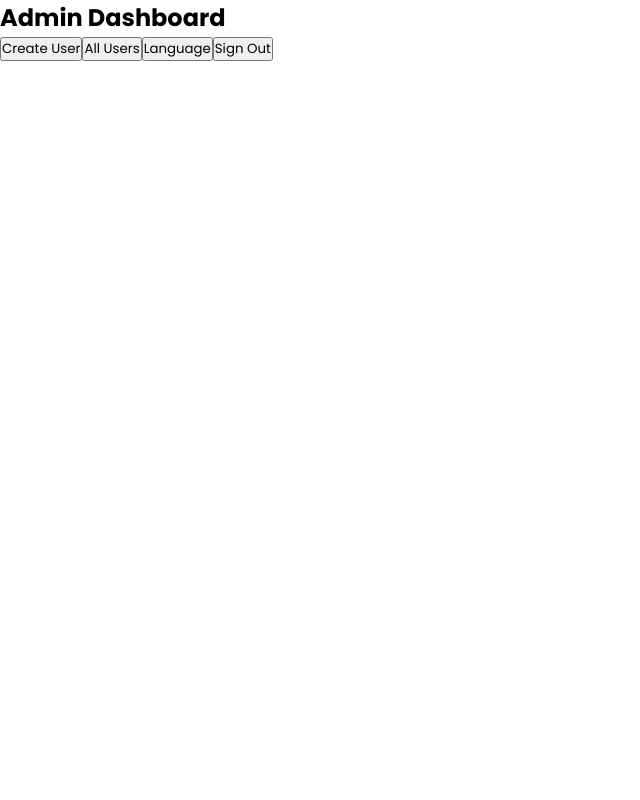
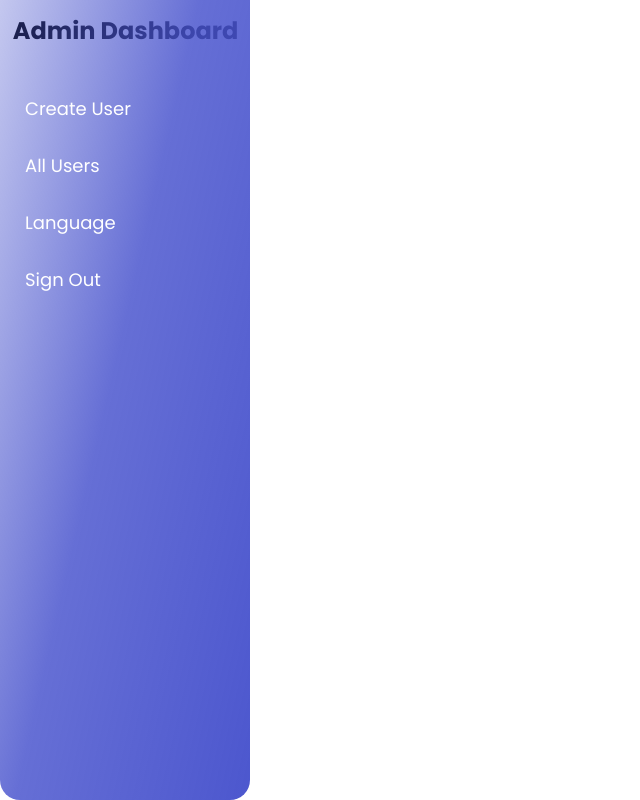
Before and after one commit to JoyaAbj/E-learning-Frontend, a React (Create React App) app: page /admin in a window 1280 px wide. Shown: the whole page, without its empty margins (0-640 px from the left). Built offline with nearby package versions, Linux system fonts and the light colour scheme.

Commit message:
Done with admin Sidebar

```diff
--- a/src/CSS/AdminDashboard.css
+++ b/src/CSS/AdminDashboard.css
@@ -16,10 +16,10 @@
 .create-user {
     border-radius: 20px;
     background: rgba(72, 83, 205, 0.54);
-    width: 90%;
+    width: 70%;
     height: 250px;
     padding: 1%;
-    margin: 2% 5%;
+    margin-left: 24%;
 }
 
 .create-user-title {
@@ -27,9 +27,6 @@
     text-align: left;
     font-family: Poppins;
     font-size: 40px;
-    /* font-style: normal;
-    font-weight: 700;
-    line-height: normal; */
 }
 
 .create-user-form {
@@ -49,12 +46,9 @@
 .create-user-button {
     margin-top: 2%;
     color: #4853CD;
-    /* text-align: center; */
     font-family: Poppins;
     font-size: 20px;
-    /* font-style: normal; */
     font-weight: 500;
-    /* line-height: normal; */
     border-radius: 20px;
     background: #FFD9E7;
     margin-left: 42%;
@@ -65,14 +59,11 @@
 }
 
 .users-admin {
-    margin-top: 2%;
     color: #4853CD;
     text-align: center;
     font-family: Poppins;
     font-size: 40px;
-    /* font-style: normal;
-    font-weight: 700;
-    line-height: normal; */
+    margin-left: 10%;
 }
 
 .select-users-admin {
@@ -80,13 +71,11 @@
     text-align: center;
     font-family: Poppins;
     font-size: 25px;
-    /* font-style: normal; */
     font-weight: 500;
-    /* line-height: normal; */
     border-radius: 20px;
     background: #FFD9E7;
     border: none;
-    margin: 1% 42.5%;
+    margin: 1% 47%;
     width: 15%;
 }
 
@@ -96,18 +85,12 @@
     text-align: center;
     font-family: Poppins;
     font-size: 40px;
-    /* font-style: normal;
-    font-weight: 700;
-    line-height: normal; */
 }
 
 .user-name {
     color: #4853CD;
     font-family: Poppins;
     font-size: 20px;
-    /* font-style: normal;
-    font-weight: 400;
-    line-height: normal; */
 }
 
 .edit-delete-btn-admin {
@@ -117,9 +100,6 @@
     text-align: center;
     font-family: Poppins;
     font-size: 18px;
-    /* font-style: normal;
-    font-weight: 400;
-    line-height: normal; */
     border: none;
     width: 100px;
     padding: 3%;
@@ -127,7 +107,11 @@
 }
 
 .admin-table {
-    margin: 1% auto;
+    margin-left: 27%;
+}
+
+.Available-language-table {
+    margin-left: 40%;
 }
 
 .language-table {
@@ -158,11 +142,11 @@
 }
 
 .language-dashboard {
-    margin: 1% 18%;
+    margin-left: 25%;
 }
 
 .language-dashboard1 {
-    margin: 1% 27%;
+    margin-left: 30%;
 }
 
 .language-td {
@@ -170,6 +154,7 @@
 }
 
 .sign-out-text {
+    margin-left: 15%;
     margin-top: 5%;
     color: #4853CD;
     text-align: center;
@@ -185,9 +170,40 @@
     font-weight: 500;
     border-radius: 20px;
     background: #FFD9E7;
-    margin-left: 42%;
+    margin-left: 50%;
     border: none;
     cursor: pointer;
     padding: 1%;
     width: 200px;
 }
+
+.Admin-Header {
+    padding: 1%;
+}
+
+.Admin-Sidebar {
+    height: 100%;
+    width: 250px;
+    position: fixed;
+    top: 0;
+    left: 0;
+    border-radius: 0px 0px 20px 20px;
+    background: linear-gradient(283deg, #4853CD -8.86%, rgba(72, 83, 205, 0.84) 53.99%, rgba(72, 83, 205, 0.00) 128.61%);
+    padding-top: 80px;
+}
+
+.Sidebar-Button {
+    background-color: transparent;
+    border: none;
+    padding: 15px 25px;
+    text-decoration: none;
+    font-size: 18px;
+    color: white;
+    display: block;
+    transition: 0.3s;
+}
+
+.Sidebar-Button:hover {
+    background: rgba(72, 83, 205, 0.88);
+    width: 100%;
+}
--- a/src/DashboardAdmin/AllUsers.jsx
+++ b/src/DashboardAdmin/AllUsers.jsx
@@ -1,8 +1,8 @@
 import React, { useState, useEffect } from 'react';
 import axios from 'axios';
-import '../CSS/AdminDashboard.css'
+import '../CSS/AdminDashboard.css';
 
-const UserTable = ({ users, role }) => {
+const UserTable = ({ users, role, onDeleteSuccess, onUpdateSuccess }) => {
   const [editUserId, setEditUserId] = useState(null);
   const [updatedUserData, setUpdatedUserData] = useState({ id: '', name: '', email: '' });
 
@@ -11,6 +11,7 @@ const UserTable = ({ users, role }) => {
       .delete(`http://localhost:5000/users/delete/${id}`, { params: { role } })
       .then((response) => {
         console.log('User deleted successfully');
+        onDeleteSuccess();
       })
       .catch((error) => {
         console.error('Error deleting user', error);
@@ -26,6 +27,7 @@ const UserTable = ({ users, role }) => {
         .then((response) => {
           console.log('User updated successfully');
           setEditUserId(null);
+          onUpdateSuccess();
         })
         .catch((error) => {
           console.error('Error updating user', error);
@@ -94,12 +96,24 @@ const UserTable = ({ users, role }) => {
 const AllUsers = () => {
   const [users, setUsers] = useState([]);
   const [role, setRole] = useState('student');
+  const [deleteSuccessMessage, setDeleteSuccessMessage] = useState('');
+  const [updateSuccessMessage, setUpdateSuccessMessage] = useState('');
+
+  const onDeleteSuccess = () => {
+    setDeleteSuccessMessage('User deleted successfully');
+    setTimeout(() => setDeleteSuccessMessage(''), 30000);
+  };
+
+  const onUpdateSuccess = () => {
+    setUpdateSuccessMessage('User updated successfully');
+    setTimeout(() => setUpdateSuccessMessage(''), 30000);
+  };
 
   const fetchUsersByRole = async (role, usersState) => {
     try {
       const response = await axios.get(`http://localhost:5000/users/getAll/${role}`);
       const users = response.data.data;
-      console.log(response.data.data)
+      console.log(response.data.data);
       usersState(users);
       return users;
     } catch (error) {
@@ -114,13 +128,23 @@ const AllUsers = () => {
 
   return (
     <div>
-      <h1 className='users-admin'>Users</h1>
-      <select className='select-users-admin' value={role} onChange={(e) => setRole(e.target.value)}>
+      <h1 className="users-admin">All Users</h1>
+      <select className="select-users-admin" value={role} onChange={(e) => setRole(e.target.value)}>
         <option value="student">Students</option>
         <option value="teacher">Teachers</option>
         <option value="admin">Admins</option>
       </select>
-      <UserTable users={users} role={role} />
+      {deleteSuccessMessage && (
+        <p className="success-message" style={{ textAlign: 'center' }}>
+          {deleteSuccessMessage}
+        </p>
+      )}
+      {updateSuccessMessage && (
+        <p className="success-message" style={{ textAlign: 'center' }}>
+          {updateSuccessMessage}
+        </p>
+      )}
+      <UserTable users={users} role={role} onDeleteSuccess={onDeleteSuccess} onUpdateSuccess={onUpdateSuccess} />
     </div>
   );
 };
--- a/src/DashboardAdmin/CreateUser.jsx
+++ b/src/DashboardAdmin/CreateUser.jsx
@@ -9,7 +9,6 @@ const CreateUser = () => {
     const [signupRole, setSignupRole] = useState('');
 
     const handleSignup = () => {
-
         if (!signupEmail || !signupPassword || !confirmPassword || !name || !signupRole) {
             setMessage('Please fill in all fields!');
             return;
@@ -32,13 +31,19 @@ const CreateUser = () => {
                 if (data.message) {
                     setMessage(data.message);
                 } else {
-                    setMessage('User created Successfully!.');
+                    setMessage('User created Successfully!');
+                    setConfirmPassword('');
+                    setName('');
+                    setSignupEmail('');
+                    setSignupPassword('');
+                    setSignupRole('');
                 }
             })
             .catch((error) => {
                 console.error('Error:', error);
             });
     };
+
     return (
         <div className="create-user">
             <h2 className="create-user-title">Add User</h2>
--- a/src/DashboardAdmin/Language.jsx
+++ b/src/DashboardAdmin/Language.jsx
@@ -63,11 +63,13 @@ const Language = () => {
 
             setSuccessMessage('The language was added successfully.');
             setErrorMessage('');
+            setTimeout(() => setSuccessMessage(''), 30000);
         } catch (error) {
             console.error('Error adding language:', error);
 
             setErrorMessage('Error adding the language. Please try again.');
             setSuccessMessage('');
+            setTimeout(() => setErrorMessage(''), 30000);
         }
     };
 
@@ -88,6 +90,9 @@ const Language = () => {
                     setSelectedLanguage('');
                     setSelectedTeacher('');
                     fetchAvailableLanguages();
+
+                    setTimeout(() => setAssignSuccessMessage(''), 30000);
+                    setTimeout(() => setAssignErrorMessage(''), 30000);
                 } else {
                     setAssignErrorMessage('Error assigning the language to the teacher. Please try again');
                     setAssignSuccessMessage('');
@@ -96,9 +101,11 @@ const Language = () => {
                 console.error('Error assigning language:', error);
                 setAssignErrorMessage('Error assigning the language to the teacher. Please try again');
                 setAssignSuccessMessage('');
+                setTimeout(() => setAssignErrorMessage(''), 30000);
             }
         } else {
             setAssignErrorMessage('Please select a language and a teacher before assigning');
+            setTimeout(() => setAssignErrorMessage(''), 30000);
         }
     };
 
@@ -120,11 +127,13 @@ const Language = () => {
 
             setSuccessMessage('The language was removed successfully.');
             setErrorMessage('');
+            setTimeout(() => setErrorMessage(''), 30000);
         } catch (error) {
             console.error('Error removing language:', error);
 
             setErrorMessage('Error removing the language. Please try again.');
             setSuccessMessage('');
+            setTimeout(() => setErrorMessage(''), 30000);
         }
     };
 
@@ -190,7 +199,7 @@ const Language = () => {
             {assignErrorMessage && <p style={{ color: 'black', textAlign: 'center' }}>{assignErrorMessage}</p>}
 
             <h2 className='users-admin'>Languages</h2>
-            <table className='admin-table'>
+            <table className='Available-language-table'>
                 <thead className="admin-thead">
                     <tr>
                         <th className='language-table'>Language Name</th>
```
Also changed, not shown: src/AdminDashboard.jsx (line endings or trailing spaces).
